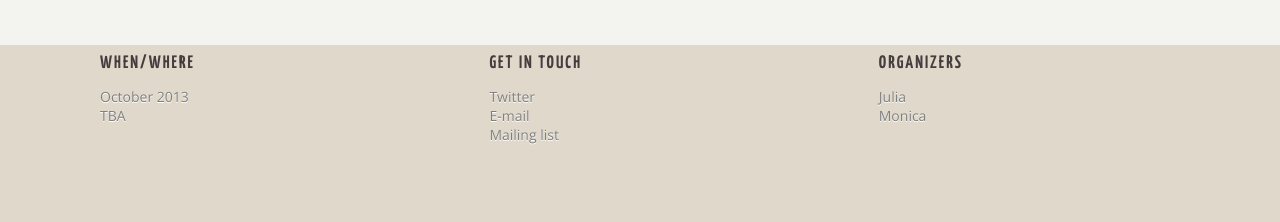
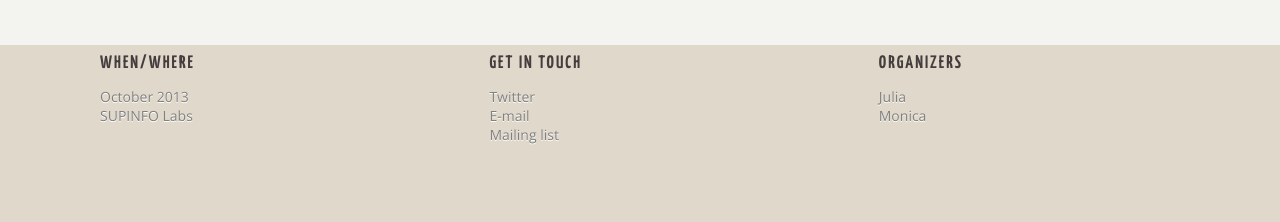
Before and after one commit to notwaldorf/hacknight, a Jekyll site: the page built from index.html, in a window 1280 px wide. Shown: the part 815-1037 px from the top of the page. Built offline with Jekyll 4.4.1, drawn with Linux system fonts in a browser that asks for light colours.

Commit message:
updated location

```diff
--- a/_layouts/page.html
+++ b/_layouts/page.html
@@ -42,7 +42,7 @@
       <div class="footer-column">
           <h3 class="widget-title">When/Where</h3>
           <p>October 2013<br/>
-            TBA</p>
+            SUPINFO Labs</p>
       </div>
 
       <div class="footer-column">
```
